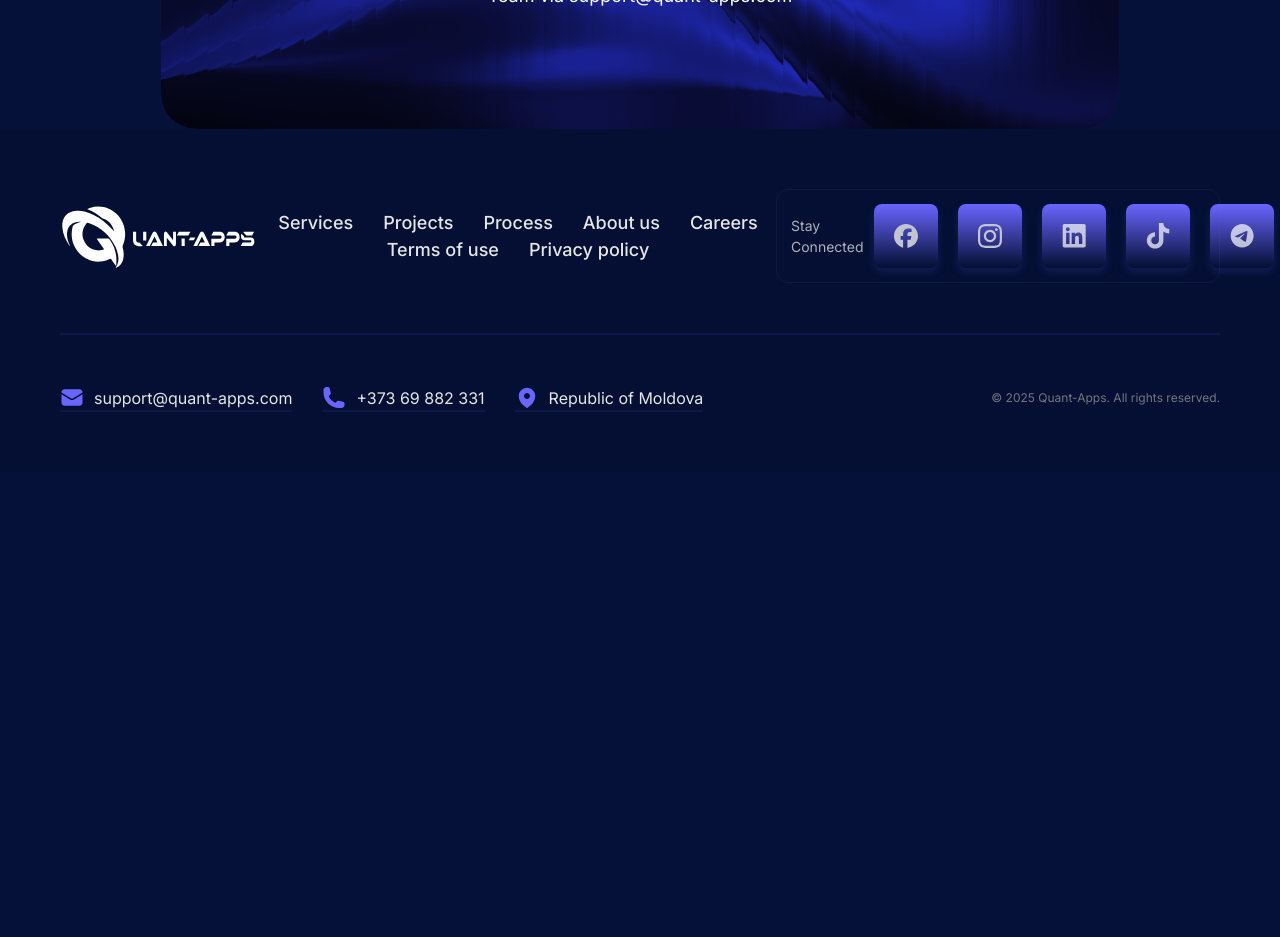
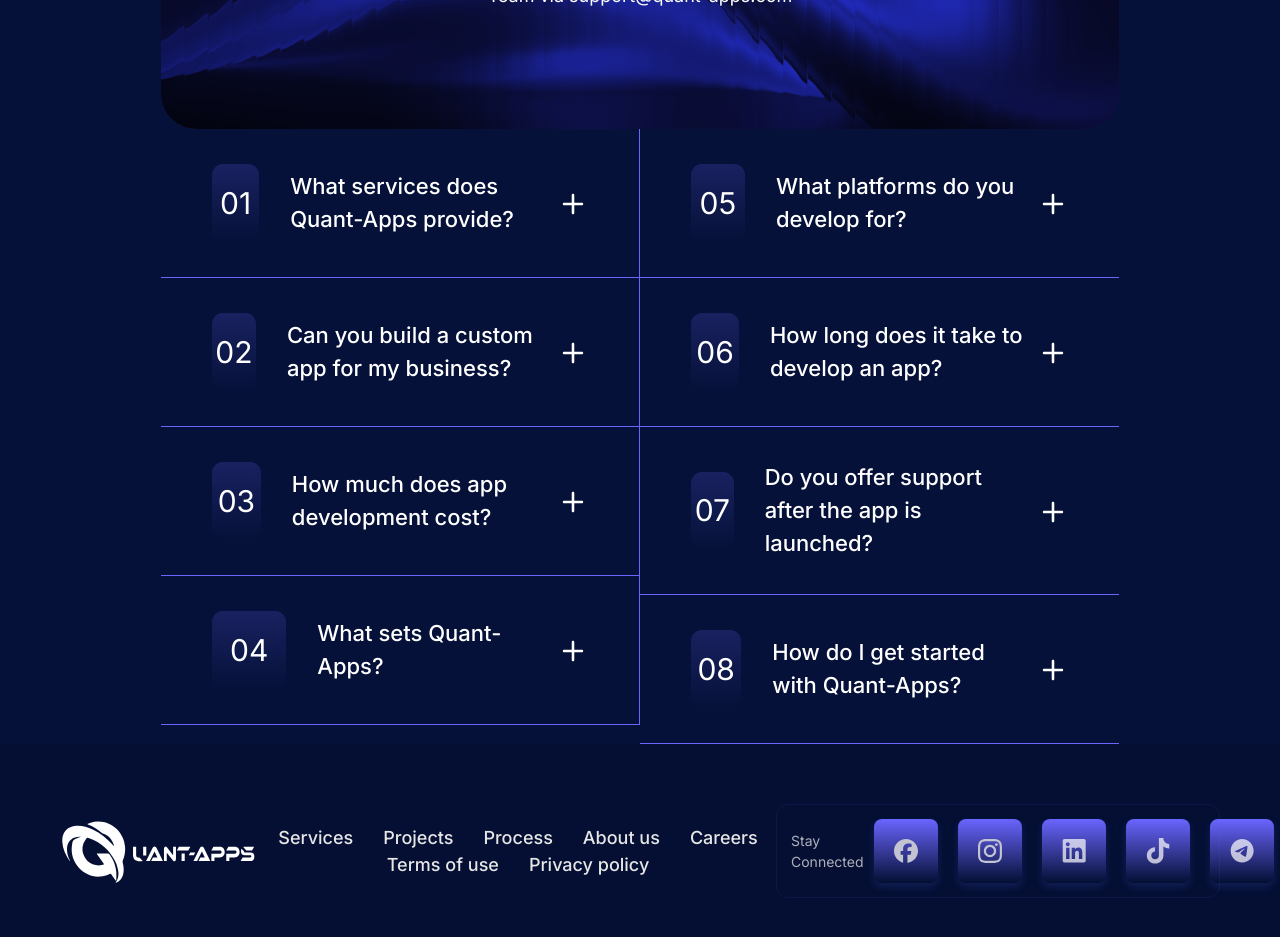
Before and after one commit to R-Gutu/Quant_Apps_Next, a Next.js app in the folder quant-app/: page /en in a window 1280 px wide. Shown: the part 6660-7597 px from the top of the page. Before the commit the page ends 7132 px from the top, so only its background shows below. Built offline with nearby package versions, Linux system fonts and the light colour scheme.

Commit message:
made initial faq items

```diff
--- /dev/null
+++ b/quant-app/app/[locale]/(main)/_components/accordion.tsx
@@ -0,0 +1,33 @@
+'use client'
+import { useState } from "react"
+import { cn } from "@/lib/utils/utils";
+import Cross from "./cross";
+export default function Accordion({ question, answer, number, className }: { question: string, answer: string, number: string, className?: string }) {
+    const [isOpen, setIsOpen] = useState(false);
+    return (
+        <div className={`px-[50px] py-[34px] border-solid border-[#6A65FF] ${className}`}>
+            <div className="flex items-center justify-between">
+                <div className="flex items-center gap-[30px]">
+
+                    {/* <div className={cn("flex justify-center items-center text-white text-[30px] w-[80px] h-[80px] rounded-[12px] transition-all duration-1000 border-solid border-[1px] border-[#fff0] bg-[linear-gradient(180deg,_rgba(106,_101,_255,_0.2)_0%,_rgba(36,_36,_36,_0)_100%)]", {"border-[#4c3da4] border-[1px] [box-shadow:0px_4px_8px_0px_#4A5DE580] bg-[linear-gradient(180deg,_#6A65FF_0%,_rgba(36,_36,_36,_0)_100%)]": isOpen})}>{number}</div> */}
+                    <div className={cn(
+                        "relative flex justify-center items-center text-white text-[30px] w-[80px] h-[80px] rounded-[12px] transition-all duration-300 border-solid border-[1px] border-[#fff0] overflow-hidden",
+                        { "border-[#4c3da4] border-[1px] [box-shadow:0px_4px_8px_0px_#4A5DE580]": isOpen }
+                    )}>
+                        <span className={cn("absolute inset-0 bg-[linear-gradient(180deg,_rgba(106,_101,_255,_0.2)_0%,_rgba(36,_36,_36,_0)_100%)]", {"bg-[linear-gradient(180deg,_#6A65FF_0%,_rgba(36,_36,_36,_0)_100%)]": isOpen})}></span>
+                        <span className="relative">{number}</span>
+                    </div>
+
+                    <h2 className={cn("font-medium text-[22px] text-white duration-300 transition-colors", { "text-[#6DB9FF]": isOpen })}>{question}</h2>
+                </div>
+                <div onClick={() => setIsOpen(p => !p)} className={cn("cursor-pointer p-[7px] w-[34px] h-[34px] duration-300 transition-transform", { "rotate-45": isOpen })}>
+                    <Cross className={cn("fill-white duration-300 transition-colors", { "fill-[#6DB9FF]": isOpen })} />
+                </div>
+            </div>
+            <div className="grid transition-[grid-template-rows] duration-300 ease-in-out"
+                style={{ gridTemplateRows: isOpen ? "1fr" : "0fr" }}>
+                <p className="ml-[110px] font-normal text-[17.09px] text-[#E6E6E6] overflow-hidden">{answer}</p>
+            </div>
+        </div>
+    )
+}
--- /dev/null
+++ b/quant-app/app/[locale]/(main)/_components/cross.tsx
@@ -0,0 +1,7 @@
+export default function Cross({ className }: { className?: string }) {
+    return (
+        <svg className={className} width="22" height="22" viewBox="0 0 22 22" fill="none" xmlns="http://www.w3.org/2000/svg">
+            <path d="M12.2758 2.07578C12.2758 1.37162 11.7049 0.800781 11.0008 0.800781C10.2966 0.800781 9.72578 1.37162 9.72578 2.07578V9.72578H2.07578C1.37162 9.72578 0.800781 10.2966 0.800781 11.0008C0.800781 11.7049 1.37162 12.2758 2.07578 12.2758L9.72578 12.2758V19.9258C9.72578 20.6299 10.2966 21.2008 11.0008 21.2008C11.7049 21.2008 12.2758 20.6299 12.2758 19.9258V12.2758L19.9258 12.2758C20.6299 12.2758 21.2008 11.7049 21.2008 11.0008C21.2008 10.2966 20.6299 9.72578 19.9258 9.72578H12.2758V2.07578Z" />
+        </svg>
+    );
+}
--- a/quant-app/app/[locale]/(main)/page.tsx
+++ b/quant-app/app/[locale]/(main)/page.tsx
@@ -3,6 +3,7 @@ import Banner from "@/components/banner"
 import Service from "./_components/service"
 import Reason from "./_components/reason"
 import Review from "./_components/review"
+import Accordion from "./_components/accordion"
 
 export default function Page() {
     return (
@@ -151,6 +152,60 @@ export default function Page() {
                 header="Frequently Asked Questions"
                 subHeader="Still you have any questions? Contact our Team via support@quant-apps.com"
             />
+            <div className="grid grid-cols-2">
+                <div>
+                    <Accordion
+                        className="border-b-[1px] border-r-[1px]"
+                        number="01"
+                        question="What services does Quant-Apps provide?"
+                        answer="Quant-Apps specializes in mobile app development for iOS, Android app development, cross-platform solutions with React Native, CRM systems, UI/UX design, and logo creation. We offer customized solutions, from concept and design to full deployment and optimization."
+                    />
+                    <Accordion
+                        className="border-b-[1px] border-r-[1px]"
+                        number="02"
+                        question="Can you build a custom app for my business?"
+                        answer="Yes! We work closely with businesses to create iOS, Android, and cross-platform solutions that align with your brand and unique needs. From startups to large companies, we develop apps that help you stand out."
+                    />
+                    <Accordion
+                        className="border-b-[1px] border-r-[1px]"
+                        number="03"
+                        question="How much does app development cost?"
+                        answer="The cost of app development varies depending on the app's features, complexity, and requirements. We provide a transparent and customized estimate that fits your budget and goals for iOS apps, Android apps, cross-platform solutions, and CRM systems."
+                        />
+                    <Accordion
+                        className="border-b-[1px] border-r-[1px]"
+                        number="04"
+                        question="What sets Quant-Apps?"
+                        answer="At Quant-Apps, we combine creativity with technical expertise. Our co-founder, Romas Gutsu, started his career as an iOS and Android app developer and gradually became the CEO, leading the company in creating innovative solutions. Meanwhile, Veaceslav Soltan, our co-founder, began his career as a graphic designer and brought a unique approach to designing visually attractive and user-friendly apps for iOS, Android, and cross-platform solutions."
+                    />
+                </div>
+                <div>
+                    <Accordion
+                        className="border-b-[1px]"
+                        number="05"
+                        question="What platforms do you develop for?"
+                        answer="Quant-Apps specializes in developing mobile applications for iOS, Android app development, cross-platform solutions using React Native, CRM systems, UI/UX design, and logo creation. We offer tailored solutions, from concept and design to full deployment and optimization. Quant-Apps develops apps for iOS, Android, and provides cross-platform solutions with a focus on excellent performance, security, and integration with the Apple and Android ecosystems."
+                    />
+                    <Accordion
+                        className="border-b-[1px]"
+                        number="06"
+                        question="How long does it take to develop an app?"
+                        answer="Development time depends on the complexity and features of the app. Typically, it takes from 1 to 3 months, including the development of iOS, Android, cross-platform solutions, CRM systems, as well as design and testing."
+                    />
+                    <Accordion
+                        className="border-b-[1px]"
+                        number="07"
+                        question="Do you offer support after the app is launched?"
+                        answer="Yes, we offer ongoing support and maintenance services even after your app is launched. Our team ensures that your app stays updated, secure, and runs smoothly as iOS/Android updates or user needs evolve."
+                    />
+                    <Accordion
+                        className="border-b-[1px]"
+                        number="08"
+                        question="How do I get started with Quant-Apps?"
+                        answer="Getting started is simple! Contact us for a free consultation where we’ll discuss your app idea, goals, and requirements. From there, we’ll guide you through the development process and help bring your vision to life."
+                    />
+                </div>
+            </div>
         </div>
     )
 }
--- a/quant-app/tsconfig.json
+++ b/quant-app/tsconfig.json
@@ -13,6 +13,7 @@
     "isolatedModules": true,
     "jsx": "preserve",
     "incremental": true,
+    "checkJs": true,
     "plugins": [
       {
         "name": "next"
```
Also changed, not shown: quant-app/public/icons/accordion_cross.svg (added), 1 other file (tests, documents, lock files or other folders).
